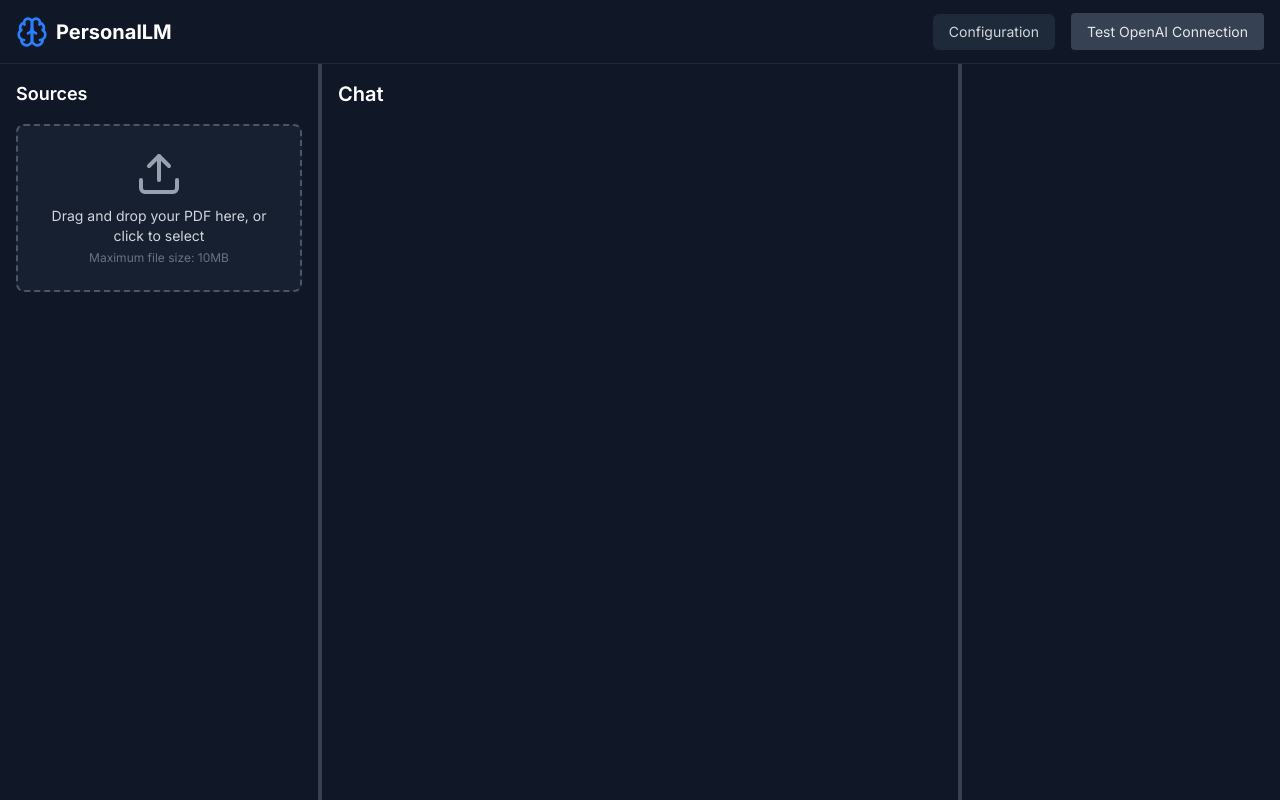
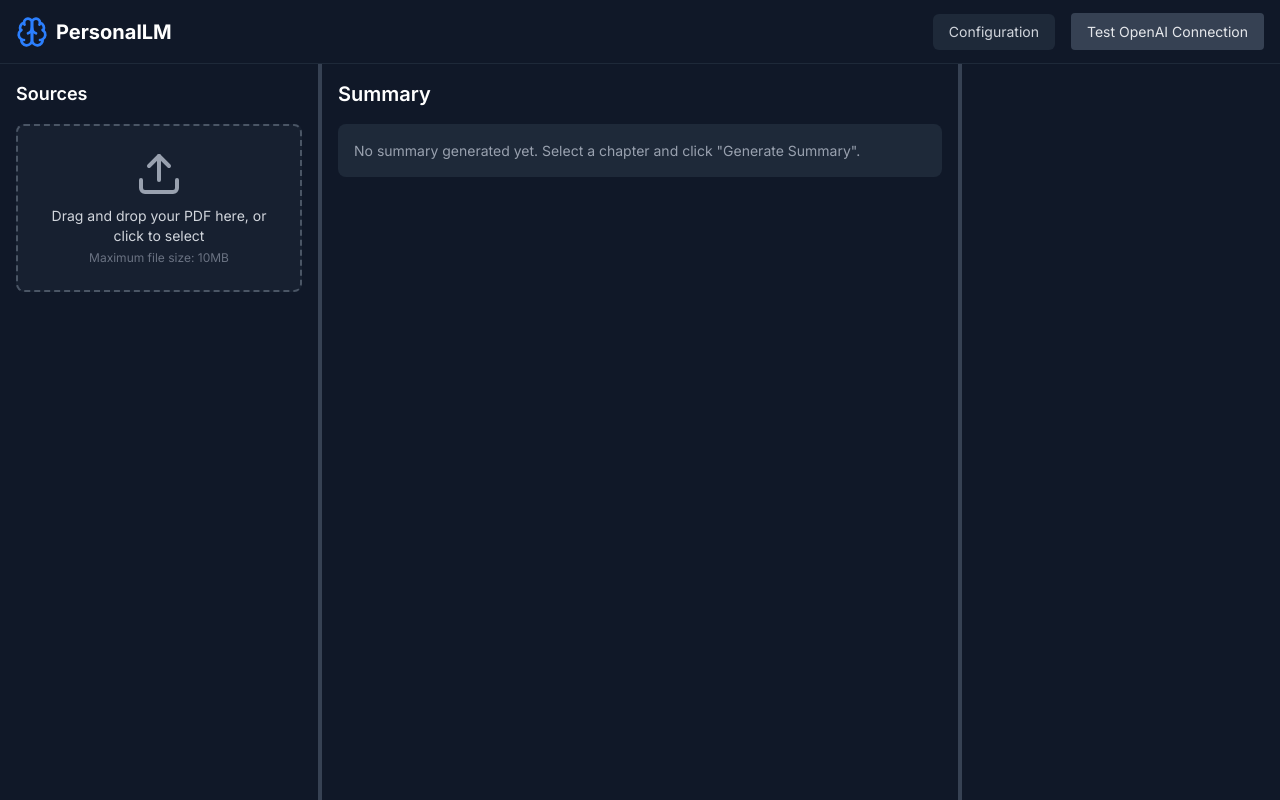
Before and after one commit to AmitBisht14/PersonalLM, a Next.js app in the folder frontend/: page /main/home in a window 1280 px wide. Built offline with nearby package versions, Linux system fonts and the light colour scheme; no server answers.

Commit message:
feat: display summary in Chat component
- Add summary state management in Body component
- Update Chat component to display summaries
- Add onSummaryGenerated prop to PDFViewer
- Replace alerts with proper UI updates
- Improve error handling

```diff
--- a/frontend/src/components/layout/Body.tsx
+++ b/frontend/src/components/layout/Body.tsx
@@ -14,6 +14,7 @@ export function Body() {
   const studioRef = useRef<ImperativePanelHandle>(null);
   const [isSourcesCollapsed, setIsSourcesCollapsed] = useState(false);
   const [isStudioCollapsed, setIsStudioCollapsed] = useState(false);
+  const [summary, setSummary] = useState<string | null>(null);
   const [selectedPDF, setSelectedPDF] = useState<{
     file: File;
     structure: {
@@ -45,12 +46,16 @@ export function Body() {
   const handlePDFStructure = (file: File | null, structure: { filename: string; total_pages: number; chapters: Chapter[] } | null) => {
     setSelectedPDF(file && structure ? { file, structure } : null);
     setSelectedChapter(null);
+    setSummary(null);
   };
 
   const handleChapterSelect = (chapter: Chapter) => {
     setSelectedChapter(chapter);
-    const viewer = document.getElementById('pdf-content-viewer');
-    viewer?.scrollIntoView({ behavior: 'smooth' });
+    setSummary(null);
+  };
+
+  const handleSummaryGenerated = (newSummary: string) => {
+    setSummary(newSummary);
   };
 
   return (
@@ -85,7 +90,7 @@ export function Body() {
         centerPanel={{
           defaultSize: 50,
           minSize: 20,
-          children: <Chat />
+          children: <Chat summary={summary} />
         }}
         rightPanel={{
           ref: studioRef,
@@ -101,6 +106,7 @@ export function Body() {
                 pdfFile={selectedPDF.file}
                 pdfStructure={selectedPDF.structure}
                 selectedChapter={selectedChapter}
+                onSummaryGenerated={handleSummaryGenerated}
               />
             </div>
           ) : null
--- a/frontend/src/features/chat/Chat.tsx
+++ b/frontend/src/features/chat/Chat.tsx
@@ -1,8 +1,18 @@
-export function Chat() {
+interface ChatProps {
+  summary: string | null;
+}
+
+export function Chat({ summary }: ChatProps) {
   return (
     <section className="h-full p-4">
-      <h2 className="text-xl font-semibold mb-4 text-white">Chat</h2>
-      {/* Add chat content here */}
+      <h2 className="text-xl font-semibold mb-4 text-white">Summary</h2>
+      <div className="bg-gray-800 rounded-lg p-4">
+        {summary ? (
+          <div className="whitespace-pre-wrap text-gray-100">{summary}</div>
+        ) : (
+          <div className="text-gray-400">No summary generated yet. Select a chapter and click "Generate Summary".</div>
+        )}
+      </div>
     </section>
   );
 }
--- a/frontend/src/features/pdf/PDFViewer.tsx
+++ b/frontend/src/features/pdf/PDFViewer.tsx
@@ -23,9 +23,10 @@ interface PDFViewerProps {
     chapters: Chapter[];
   };
   selectedChapter: Chapter;
+  onSummaryGenerated: (summary: string) => void;
 }
 
-export function PDFViewer({ pdfFile, pdfStructure, selectedChapter }: PDFViewerProps) {
+export function PDFViewer({ pdfFile, pdfStructure, selectedChapter, onSummaryGenerated }: PDFViewerProps) {
   const [loading, setLoading] = useState(false);
   const [content, setContent] = useState<PDFContent | null>(null);
   const [rawContent, setRawContent] = useState<string | null>(null);
@@ -70,11 +71,11 @@ export function PDFViewer({ pdfFile, pdfStructure, selectedChapter }: PDFViewerP
       const { prompt } = await fetchSummaryPrompt();
       if (rawContent) {
         const summary = await generateSummary(rawContent, prompt);
-        alert(summary);
+        onSummaryGenerated(summary);
       }
     } catch (err: any) {
       console.error('Error generating summary:', err);
-      alert('Error generating summary: ' + (err.message || 'Unknown error'));
+      setError('Error generating summary: ' + (err.message || 'Unknown error'));
     } finally {
       setSummaryLoading(false);
     }
```
